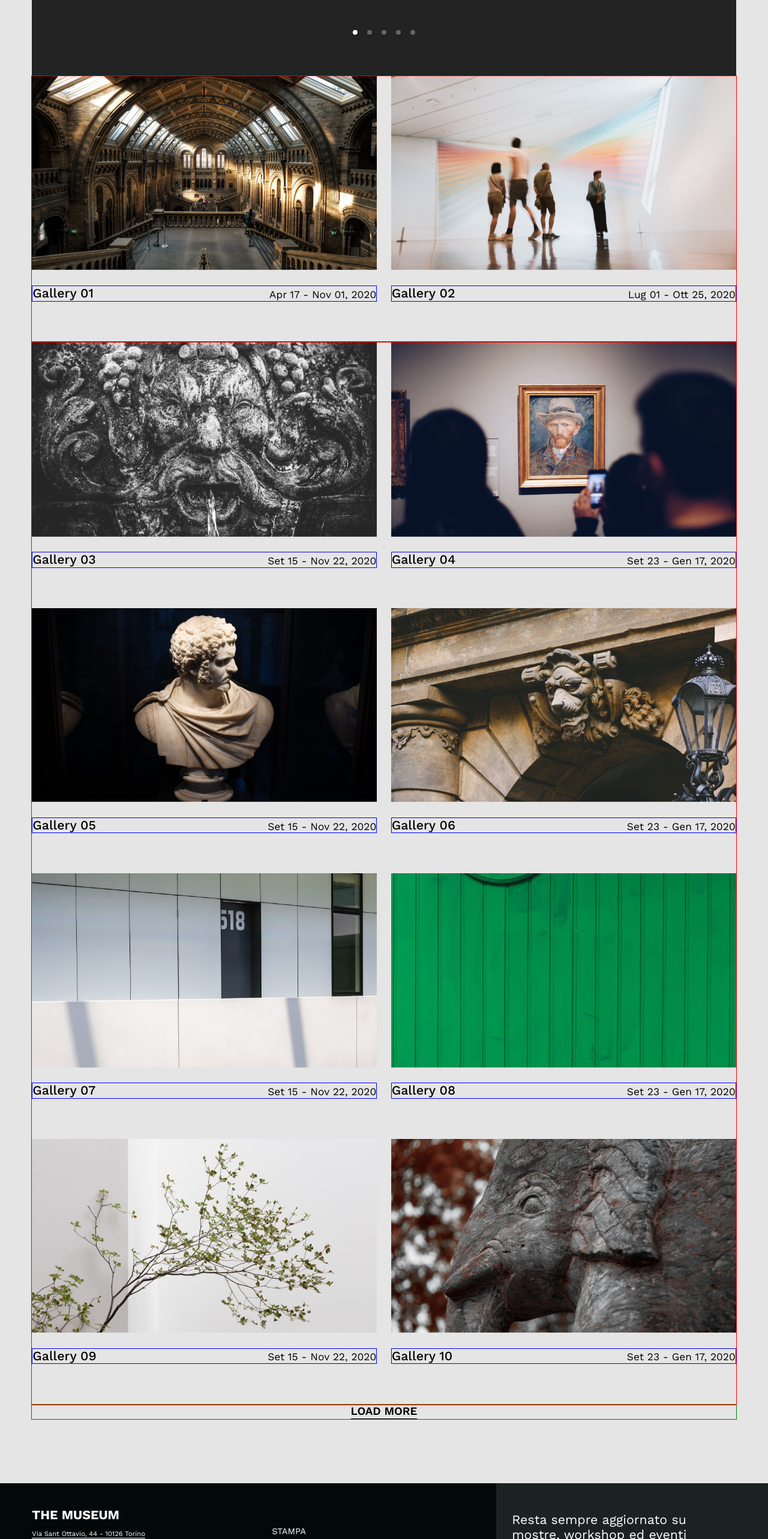
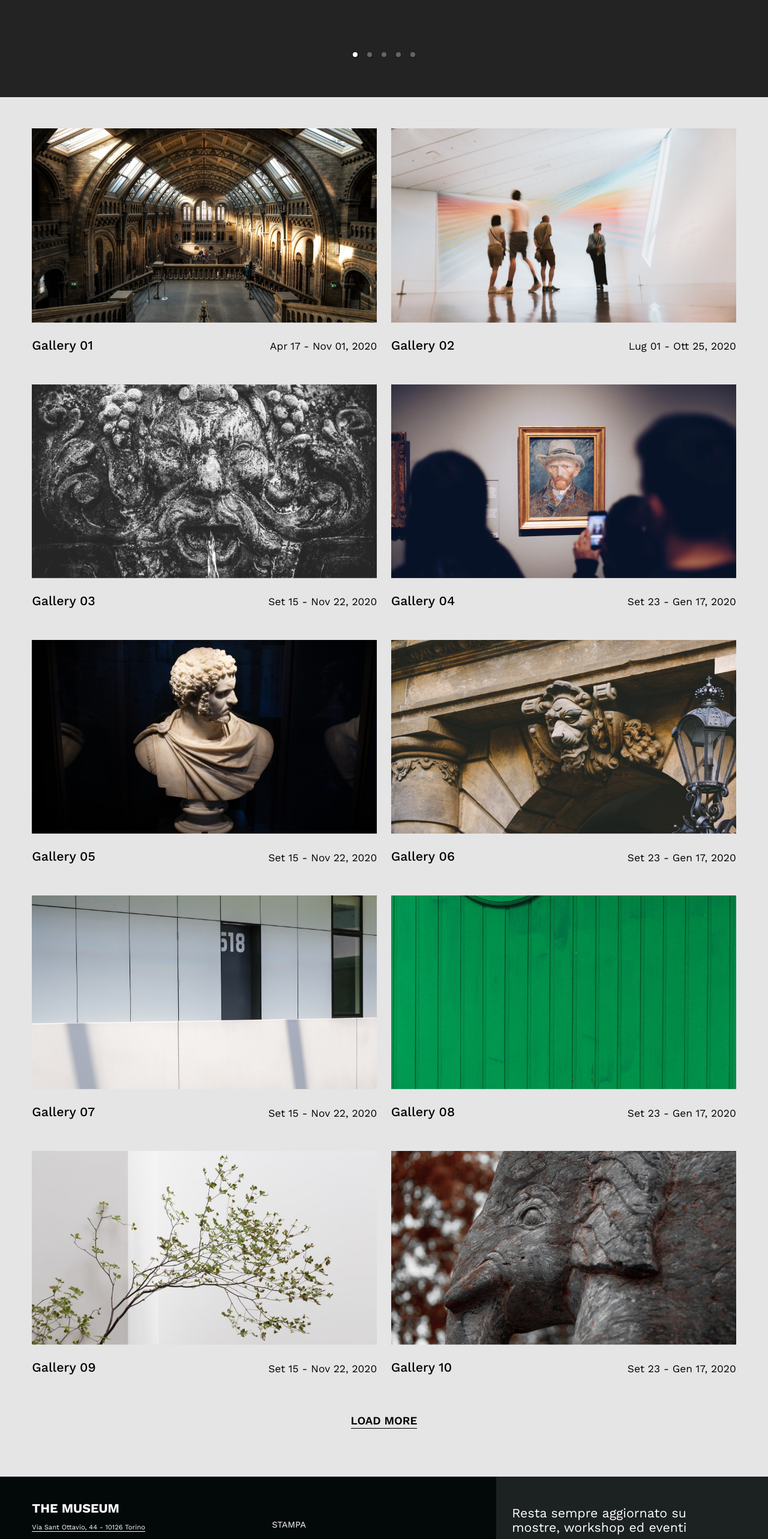
Before and after one commit to MCivas81/TheMuseum-challenge, a React (Create React App) app: page / in a window 1280 px wide. Shown: the part 1680-4246 px from the top of the page at 60% size. Built offline with nearby package versions, Linux system fonts and the light colour scheme.

Commit message:
fix: fixed all gallery css

```diff
--- a/src/components/Gallery.css
+++ b/src/components/Gallery.css
@@ -3,17 +3,18 @@
   flex-direction: column;
   align-items: center;
   justify-content: center;
-  padding: 4.167vw;
   background-color: #e5e5e5;
+
+  box-sizing: border-box;
 }
 
 .gallery_navbar {
-  height: 6vw;
   display: flex;
   align-items: center;
   justify-content: space-between;
-  margin-bottom: 2.604vw;
   width: 100%;
+  padding: 6.25vw 4.167vw 0 4.167vw;
+  box-sizing: border-box;
 }
 
 .gallery_title h4 {
@@ -89,19 +90,21 @@
 }
 
 .photo_container_1 {
-  border: 1px solid red;
   width: 100%;
   display: flex;
   justify-content: space-between;
   flex-wrap: wrap;
+  box-sizing: border-box;
+  padding: 0 4.167vw 0 4.167vw;
 }
 
 .photo_container_2 {
-  border: 1px solid red;
   width: 100%;
   display: flex;
   justify-content: space-between;
   flex-wrap: wrap;
+  box-sizing: border-box;
+  padding: 0 4.167vw 0 4.167vw;
 }
 
 .photo_wrapper {
@@ -115,6 +118,7 @@
 .photo {
   width: 100%;
   margin-bottom: 1.667vw;
+  padding-top: 4.083vw;
 }
 
 .photo img {
@@ -137,15 +141,14 @@
   position: absolute;
   top: 0;
   left: 0;
+  margin-top: 4.083vw;
   z-index: -1;
 }
 
 .photo_description {
-  border: 1px solid blue;
   display: flex;
   align-items: flex-end;
   justify-content: space-between;
-  margin-bottom: 5.208vw;
 }
 
 .photo_title {
@@ -158,11 +161,11 @@
 }
 
 .gallery_load {
-  border: 1px solid green;
   display: flex;
   align-items: center;
   justify-content: center;
-  margin-bottom: 4.167vw;
+  margin-top: 5.208vw;
+  margin-bottom: 6.25vw;
   width: 100%;
 }
 
```
